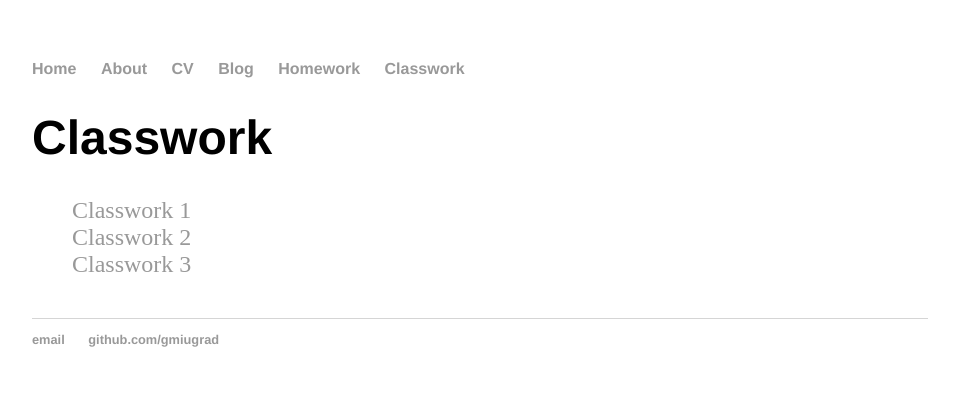
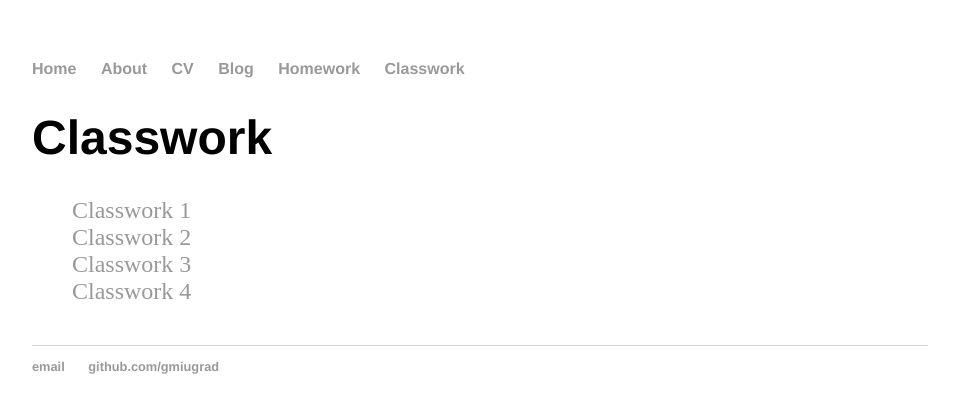
Before and after one commit to gmiugrad/gmiugrad.github.io, a Jekyll site: the page built from classwork/index.html, in a window 1280 px wide. Shown: the top 413 px of the page, without its empty margins (160-1119 px from the left). Built offline with Jekyll 4.4.1, drawn with Linux system fonts in a browser that asks for light colours.

Commit message:
Update index.html

```diff
--- a/classwork/index.html
+++ b/classwork/index.html
@@ -8,4 +8,5 @@ date: 2022-01-16
 <li><a href="/classwork/cw1">Classwork 1</a></li>
 <li><a href="/classwork/cw2">Classwork 2</a></li>
 <li><a href="/classwork/cw3">Classwork 3</a></li>
+<li><a href="/classwork/cw4">Classwork 4</a></li>
 </ul>
```
